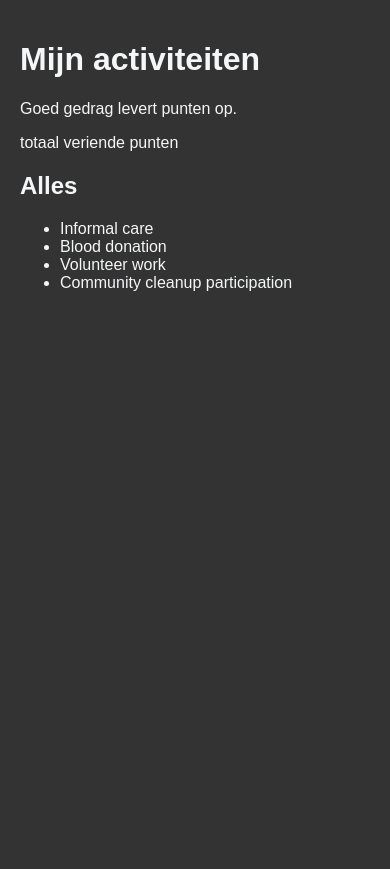
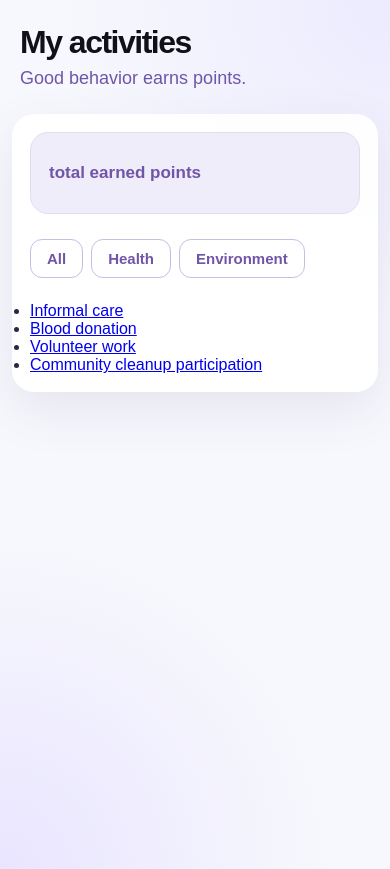
Before and after one commit to toon-van-berkel/doofenschmirtz, a PHP site: page /activity.html in a window 390 px wide. Before the commit the page ends 291 px from the top, so only its background shows below. Run offline with PHP 8.4, Linux system fonts and the light colour scheme.

Commit message:
wat aanpassingen en css bestand erbij gevoegd

```diff
--- a/frontend/activity.html
+++ b/frontend/activity.html
@@ -9,27 +9,30 @@
 
 <body>
 <header>
-    <h1>Mijn activiteiten</h1>
-    <p>Goed gedrag levert punten op.</p>
+    <h1>My activities</h1>
+    <p>Good behavior earns points.</p>
 </header>
 
 <main>
-    <section>
-        <p>totaal veriende punten</p>
+    <section class="points">
+        <p>total earned points</p>
     </section>
 
-    <section>
-        <h2>Alles</h2>
+    <section class="categories">
+        <button type="button" class="filter-btn">All</button>
+        <button type="button" class="filter-btn">Health</button>
+        <button type="button" class="filter-btn">Environment</button>
     </section>
 
     <section>
         <ul>
-            <li>Informal care</li>
-            <li>Blood donation</li>
-            <li>Volunteer work</li>
-            <li>Community cleanup participation</li>
+            <li><a href="detail.html">Informal care</a></li>
+            <li><a href="detail.html">Blood donation</a></li>
+            <li><a href="detail.html">Volunteer work</a></li>
+            <li><a href="detail.html">Community cleanup participation</a></li>
         </ul>
     </section>
+
 </main>
 
 <footer>
--- a/frontend/css/activity.css
+++ b/frontend/css/activity.css
@@ -1,8 +1,212 @@
+* {
+    box-sizing: border-box;
+    margin: 0;
+    padding: 0;
+}
+
+:root {
+    --purple: #7055a8;
+    --purple-light: #f0edfb;
+    --purple-border: #c8bde3;
+    --text: #292844;
+    --muted: #77749a;
+    --background: #f7f8fd;
+    --white: #ffffff;
+}
+
 body {
-    box-sizing: border-box;
-    font-family: Arial, sans-serif;
-    background-color: #333;
-    color: #f4f6f8;
-    margin: 0;
-    padding: 20px;
+    min-height: 100vh;
+    font-family: Arial, Helvetica, sans-serif;
+    color: var(--text);
+    background: radial-gradient(circle at 0% 100%, #e9e5ff 0, transparent 35%),
+    radial-gradient(circle at 100% 0%, #ecebff 0, transparent 35%),
+    var(--background);
 }
+
+/* Header */
+
+header {
+    width: min(1100px, calc(100% - 40px));
+    margin: 45px auto 25px;
+}
+
+header h1 {
+    font-size: 42px;
+    line-height: 1.1;
+    font-weight: 800;
+    color: #111018;
+    letter-spacing: -1.5px;
+}
+
+header p {
+    margin-top: 8px;
+    color: var(--purple);
+    font-size: 18px;
+    font-weight: 500;
+}
+
+/* Main card */
+
+main {
+    width: min(1100px, calc(100% - 40px));
+    margin: 0 auto 50px;
+    background: rgba(255, 255, 255, 0.96);
+    border-radius: 28px;
+    padding: 30px;
+    box-shadow: 0 18px 50px rgba(74, 58, 120, 0.10);
+}
+
+/* Points */
+
+.points {
+    display: flex;
+    align-items: center;
+    min-height: 82px;
+    padding: 0 24px;
+    margin-bottom: 25px;
+    border-radius: 18px;
+    background: var(--purple-light);
+    border: 1px solid #e2dcf2;
+}
+
+.points p {
+    color: var(--purple);
+    font-size: 20px;
+    font-weight: 700;
+}
+
+/* Category buttons */
+
+.categories {
+    display: flex;
+    gap: 12px;
+    margin-bottom: 24px;
+    flex-wrap: wrap;
+}
+
+.filter-btn {
+    appearance: none;
+    border: 1.5px solid var(--purple-border);
+    background: var(--white);
+    color: var(--purple);
+    padding: 12px 24px;
+    border-radius: 12px;
+    font-size: 15px;
+    font-weight: 700;
+    cursor: pointer;
+    transition: 0.2s ease;
+}
+
+.filter-btn:hover {
+    background: var(--purple-light);
+    transform: translateY(-1px);
+}
+
+.filter-btn.active {
+    background: var(--purple);
+    border-color: var(--purple);
+    color: white;
+    box-shadow: 0 5px 14px rgba(112, 85, 168, 0.22);
+}
+
+/* Table */
+
+table {
+    width: 100%;
+    border-collapse: separate;
+    border-spacing: 0;
+    overflow: hidden;
+    border: 1px solid #e5e1ef;
+    border-radius: 18px;
+    background: white;
+}
+
+thead th {
+    padding: 18px 20px;
+    text-align: left;
+    background: #f4f1fb;
+    color: var(--purple);
+    font-size: 14px;
+    text-transform: uppercase;
+    letter-spacing: 0.5px;
+}
+
+tbody td {
+    padding: 18px 20px;
+    border-top: 1px solid #eeeaf5;
+    font-size: 16px;
+}
+
+tbody tr {
+    transition: background 0.2s ease;
+}
+
+tbody tr:hover {
+    background: #faf8ff;
+}
+
+tbody td:first-child {
+    width: 80px;
+    color: var(--muted);
+    font-weight: 600;
+}
+
+tbody td:last-child {
+    color: var(--purple);
+    font-weight: 800;
+}
+
+/* Rounded table corners */
+
+thead th:first-child {
+    border-top-left-radius: 18px;
+}
+
+thead th:last-child {
+    border-top-right-radius: 18px;
+}
+
+/* Responsive */
+
+@media (max-width: 700px) {
+    header {
+        margin-top: 25px;
+    }
+
+    header h1 {
+        font-size: 32px;
+    }
+
+    main {
+        width: calc(100% - 24px);
+        padding: 18px;
+        border-radius: 22px;
+    }
+
+    .points {
+        padding: 18px;
+    }
+
+    .points p {
+        font-size: 17px;
+    }
+
+    .categories {
+        gap: 8px;
+    }
+
+    .filter-btn {
+        padding: 10px 16px;
+    }
+
+    table {
+        display: block;
+        overflow-x: auto;
+        white-space: nowrap;
+    }
+
+    thead th,
+    tbody td {
+        padding: 14px 16px;
+    }
+}
```
